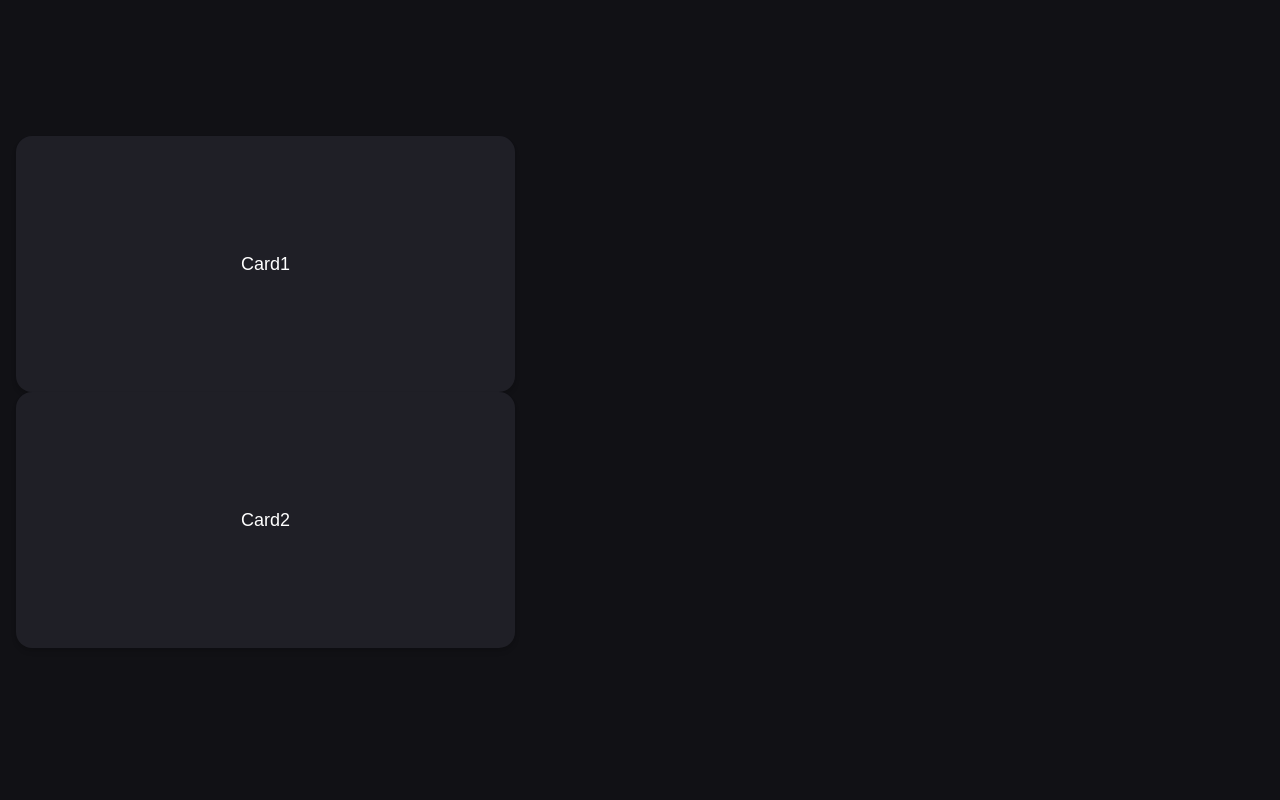
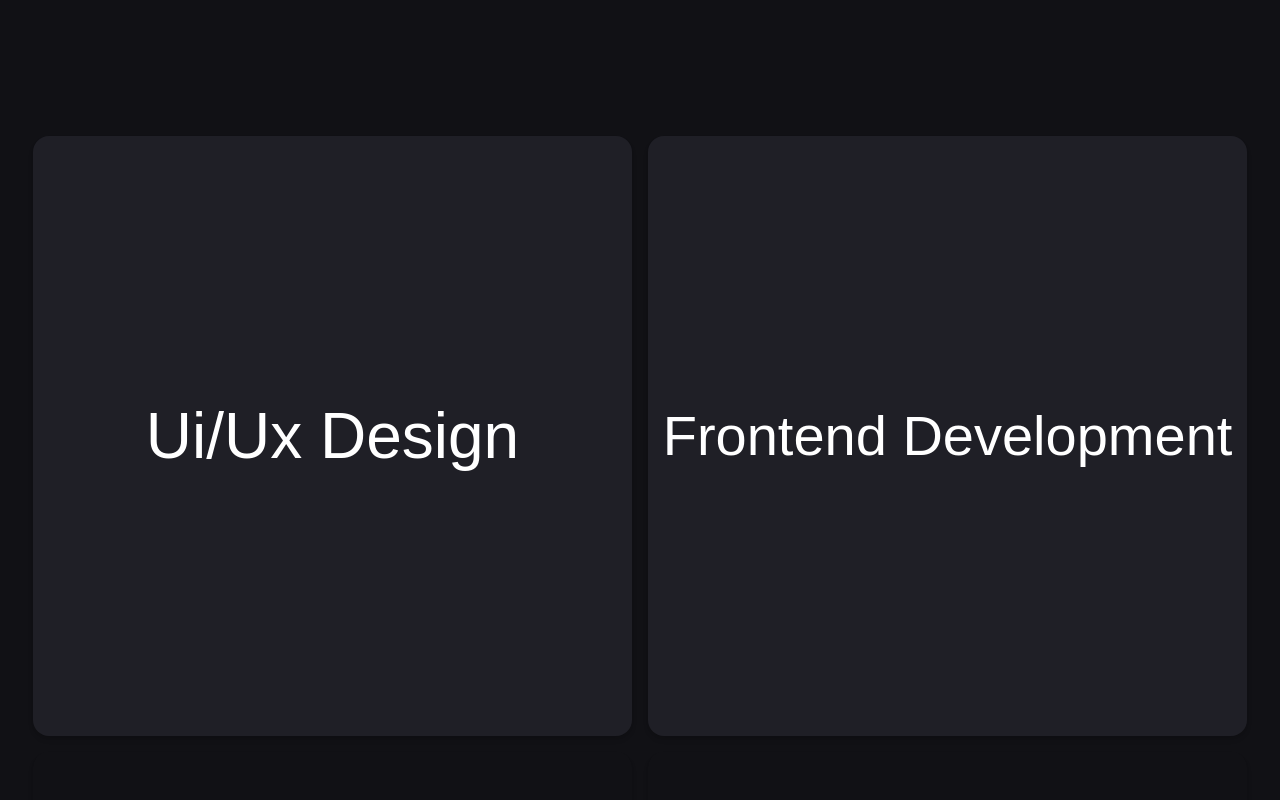
Before and after one commit to Pathum-Hettiarachchi/test_next_js_and_tailwind_css, a Next.js app: page / in a window 1280 px wide. Shown: the part 680-1480 px from the top of the page. Built offline with nearby package versions, Linux system fonts and the light colour scheme.

Commit message:
Card Updated

```diff
--- a/app/page.tsx
+++ b/app/page.tsx
@@ -23,14 +23,24 @@ export default function page() {
           </div>
 
       </div>
-      <section className='w-full h-[100vh] bg-background felx flex-col md:flex-row items-center justify-center gap-4 p-4'>
-        <div className="card1 card1 w-full md:w-[40%] h-64 bg-cardbg rounded-2xl shadow-md flex items-center justify-center text-white text-lg">
-          Card1
-        </div>
-        <div className="card2 card1 card1 w-full md:w-[40%] h-64 bg-cardbg rounded-2xl shadow-md flex items-center justify-center text-white text-lg">
-          Card2
-        </div>
-      </section>
+
+
+
+  <section className="w-full h-auto bg-background flex flex-wrap items-center justify-center gap-4 p-4">
+
+  <div className="card1 w-full md:w-[48%] h-[600px] bg-cardbg rounded-2xl shadow-md flex items-center justify-center text-white text-lg">
+    <h1 className='text-[36px] md:text-[64px]'>Ui/Ux Design</h1>
+  </div>
+  <div className="card2 w-full md:w-[48%] h-[600px] bg-cardbg rounded-2xl shadow-md flex items-center justify-center text-white text-lg">
+    <h1 className='text-[36px] md:text-[56px]'>Frontend Development</h1>
+  </div>
+  <div className="card3 w-full md:w-[48%] h-[600px] bg-cardbg2 rounded-2xl shadow-md flex items-center justify-center text-white text-lg">
+    Card3
+  </div>
+  <div className="card4 w-full md:w-[48%] h-[600px] bg-cardbg2 rounded-2xl shadow-md flex items-center justify-center text-white text-lg">
+    Card4
+  </div>
+</section>
       </div>
   )
 }
```
